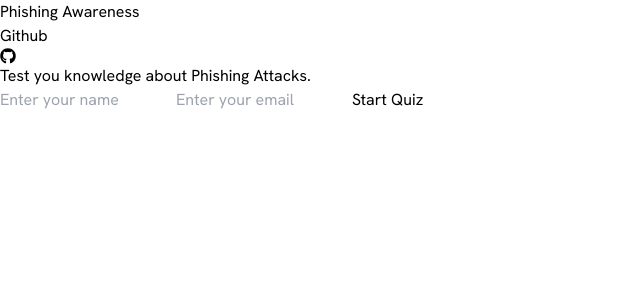
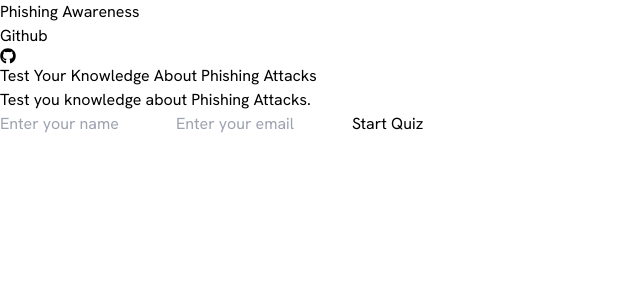
Before and after one commit to johntad110/phishing-awareness, a React (Vite) app: page / in a window 1280 px wide. Shown: the top 300 px of the page, without its empty margins (0-640 px from the left). Built offline with nearby package versions, Linux system fonts and the light colour scheme; a web font is replaced by a local one.

Commit message:
update main page

```diff
--- a/src/App.tsx
+++ b/src/App.tsx
@@ -45,7 +45,10 @@ function App() {
     <div className="min-h-screen">
       <Navbar />
       <div className="flex flex-col items-center">
-        {showForm && <FormInput onStart={handleStart} />}
+        {showForm && ( <>
+          <Status />
+          <FormInput onStart={handleStart} />
+        </>)}
         {showQuestions && (
           <>
             <Status
```
